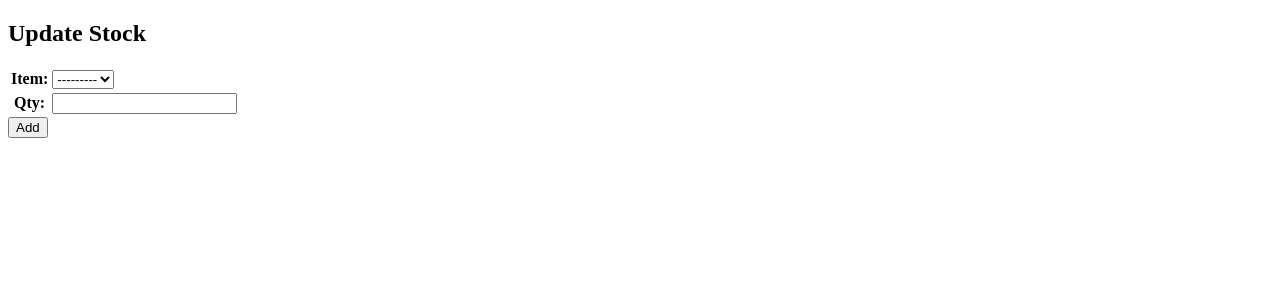
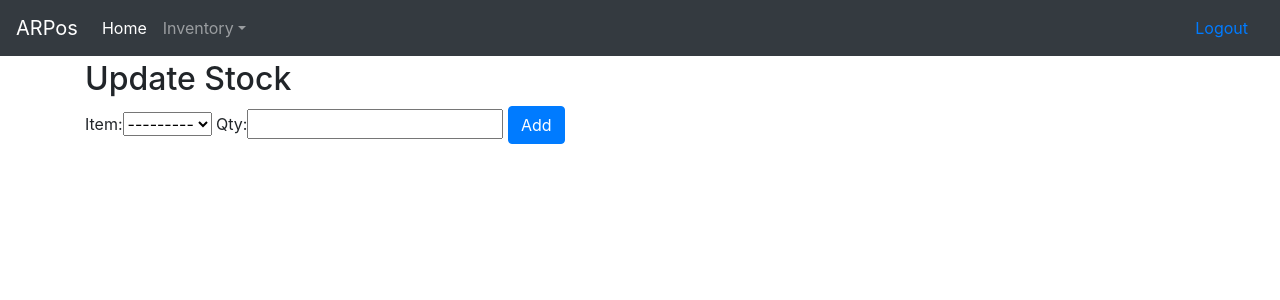
Before and after one commit to ParadonP/ARPos, a Django app: page /inventory/update_stock in a window 1280 px wide. Shown: the top 300 px of the page. Run offline with Django 3.2, Linux system fonts and the light colour scheme; the visitor is signed in with stand-in values (Sample User, id 1); data that the repository does not hold is empty; some libraries are stand-ins or nearby versions.

Commit message:
Added basic Layout/template

```diff
--- a/ARPos/ARPos/settings.py
+++ b/ARPos/ARPos/settings.py
@@ -120,3 +120,6 @@ USE_TZ = True
 # https://docs.djangoproject.com/en/2.1/howto/static-files/
 
 STATIC_URL = '/static/'
+STATICFILES_DIRS = [
+    os.path.join(BASE_DIR, "static"),
+]
--- /dev/null
+++ b/ARPos/static/bootstrap_fix.css
@@ -0,0 +1,7 @@
+/* This file is to fix styling errors found when using bootstrap css. */
+
+/* Setting margin-top as some of the text disappears into the nav bar
+ without this style added. */
+ .container {
+  margin-top: 60px;
+}
--- a/ARPos/templates/base.html
+++ b/ARPos/templates/base.html
@@ -1,9 +1,55 @@
 <!DOCTYPE html>
-<html>
+<html lang="en">
   <head>
-    <title>POS Application</title>
+    <!-- Required meta tags -->
+    <meta charset="utf-8">
+    <meta name="viewport" content="width=device-width, initial-scale=1, shrink-to-fit=no">
+
+    <!-- Bootstrap CSS -->
+    <link rel="stylesheet" href="https://maxcdn.bootstrapcdn.com/bootstrap/4.0.0/css/bootstrap.min.css" integrity="sha384-Gn5384xqQ1aoWXA+058RXPxPg6fy4IWvTNh0E263XmFcJlSAwiGgFAW/dAiS6JXm" crossorigin="anonymous">
+    {% load static %}
+    <link rel="stylesheet" href="{% static "bootstrap_fix.css" %}">
+
+    <title>ARPos</title>
   </head>
   <body>
-    {% block body_block %}{% endblock %}
+    <nav class="navbar navbar-expand-md navbar-dark bg-dark fixed-top">
+      <a class="navbar-brand" href="/">ARPos</a>
+      <button class="navbar-toggler" type="button" data-toggle="collapse" data-target="#navbarsExampleDefault" aria-controls="navbarsExampleDefault" aria-expanded="false" aria-label="Toggle navigation">
+        <span class="navbar-toggler-icon"></span>
+      </button>
+
+      <div class="collapse navbar-collapse" id="navbarsExampleDefault">
+        <ul class="navbar-nav mr-auto">
+          <li class="nav-item active">
+            <a class="nav-link" href="/">Home <span class="sr-only">(current)</span></a>
+          </li>
+          <li class="nav-item dropdown">
+            <a class="nav-link dropdown-toggle" href="inventory/" id="dropdown01" data-toggle="dropdown" aria-haspopup="true" aria-expanded="false">Inventory</a>
+            <div class="dropdown-menu" aria-labelledby="dropdown01">
+              <a class="dropdown-item" href="/inventory/">View</a>
+              <a class="dropdown-item" href="/inventory/add_inventory">Add Item</a>
+              <a class="dropdown-item" href="/inventory/update_stock">Update Stock</a>
+              <a class="dropdown-item" href="/inventory/add_supplier">Add Supplier</a>
+            </div>
+          </li>
+        </ul>
+        <a class="nav-link" href="/accounts/logout">Logout</a>
+      </div>
+    </nav>
+
+    <main role="main" class="container">
+
+      <div class="starter-template">
+        {% block body_block %}{% endblock %}
+      </div>
+
+    </main><!-- /.container -->
+
+
+    <!-- Javascripts for jquery, Propper.js and Bootstrap -->
+    <script src="https://code.jquery.com/jquery-3.2.1.slim.min.js" integrity="sha384-KJ3o2DKtIkvYIK3UENzmM7KCkRr/rE9/Qpg6aAZGJwFDMVNA/GpGFF93hXpG5KkN" crossorigin="anonymous"></script>
+    <script src="https://cdnjs.cloudflare.com/ajax/libs/popper.js/1.12.9/umd/popper.min.js" integrity="sha384-ApNbgh9B+Y1QKtv3Rn7W3mgPxhU9K/ScQsAP7hUibX39j7fakFPskvXusvfa0b4Q" crossorigin="anonymous"></script>
+    <script src="https://maxcdn.bootstrapcdn.com/bootstrap/4.0.0/js/bootstrap.min.js" integrity="sha384-JZR6Spejh4U02d8jOt6vLEHfe/JQGiRRSQQxSfFWpi1MquVdAyjUar5+76PVCmYl" crossorigin="anonymous"></script>
   </body>
 </html>
--- a/ARPos/templates/inventory/simple_form.html
+++ b/ARPos/templates/inventory/simple_form.html
@@ -3,9 +3,7 @@
     <h2>{{ header2 }}</h2>
     <form action="" method="post" enctype="multipart/form-data">
       {% csrf_token %}
-      <table>
-        {{ form }}
-      </table>
-      <input type="submit" value="Add">
+      {{ form }}
+      <button type="submit" class="btn btn-primary">Add</button>
     </form>
 {% endblock %}
```
Also changed, not shown: ARPos/templates/base2.html (added, +18 -0 lines), ARPos/templates/registration/login.html (+11 -16 lines).
